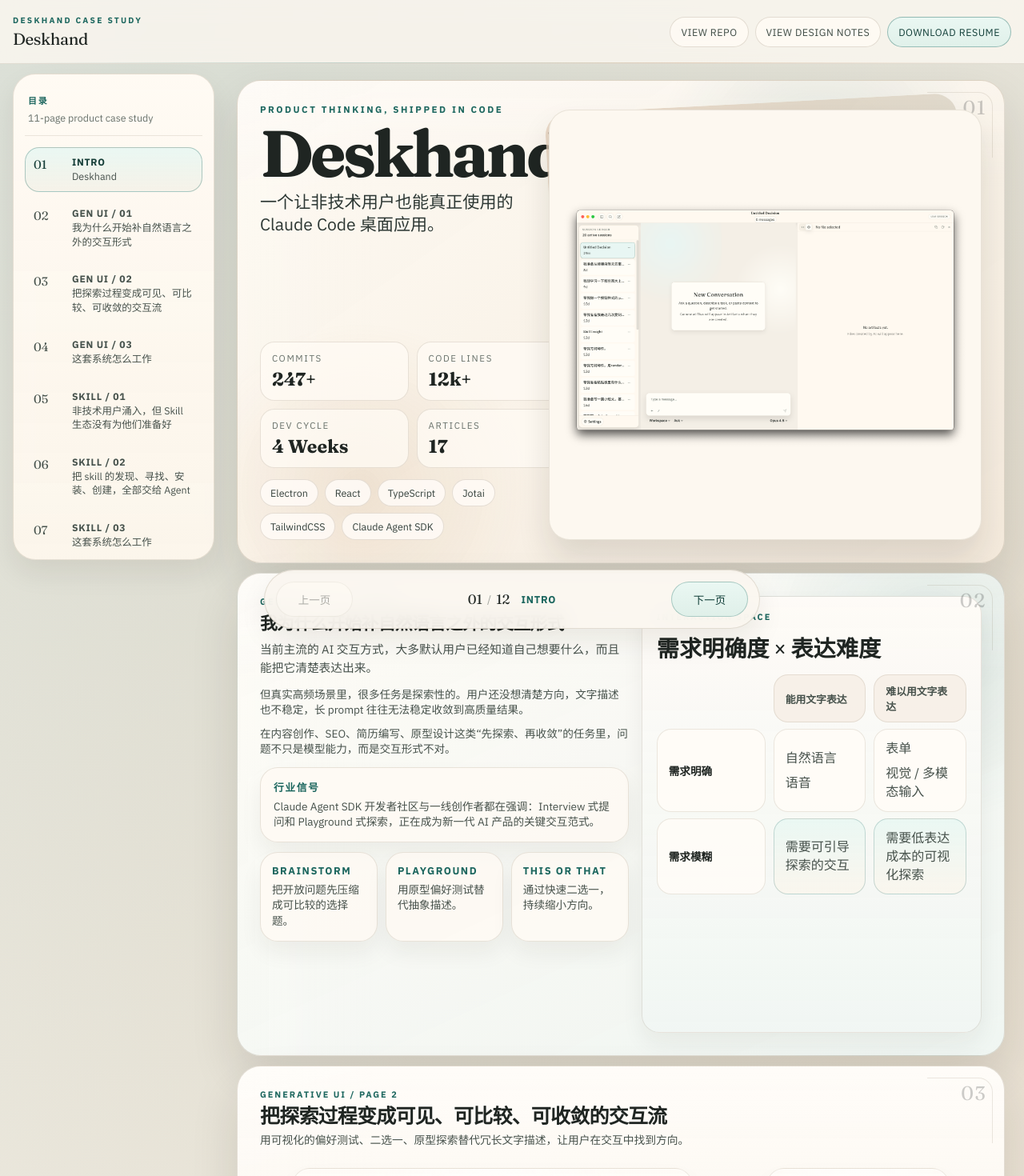
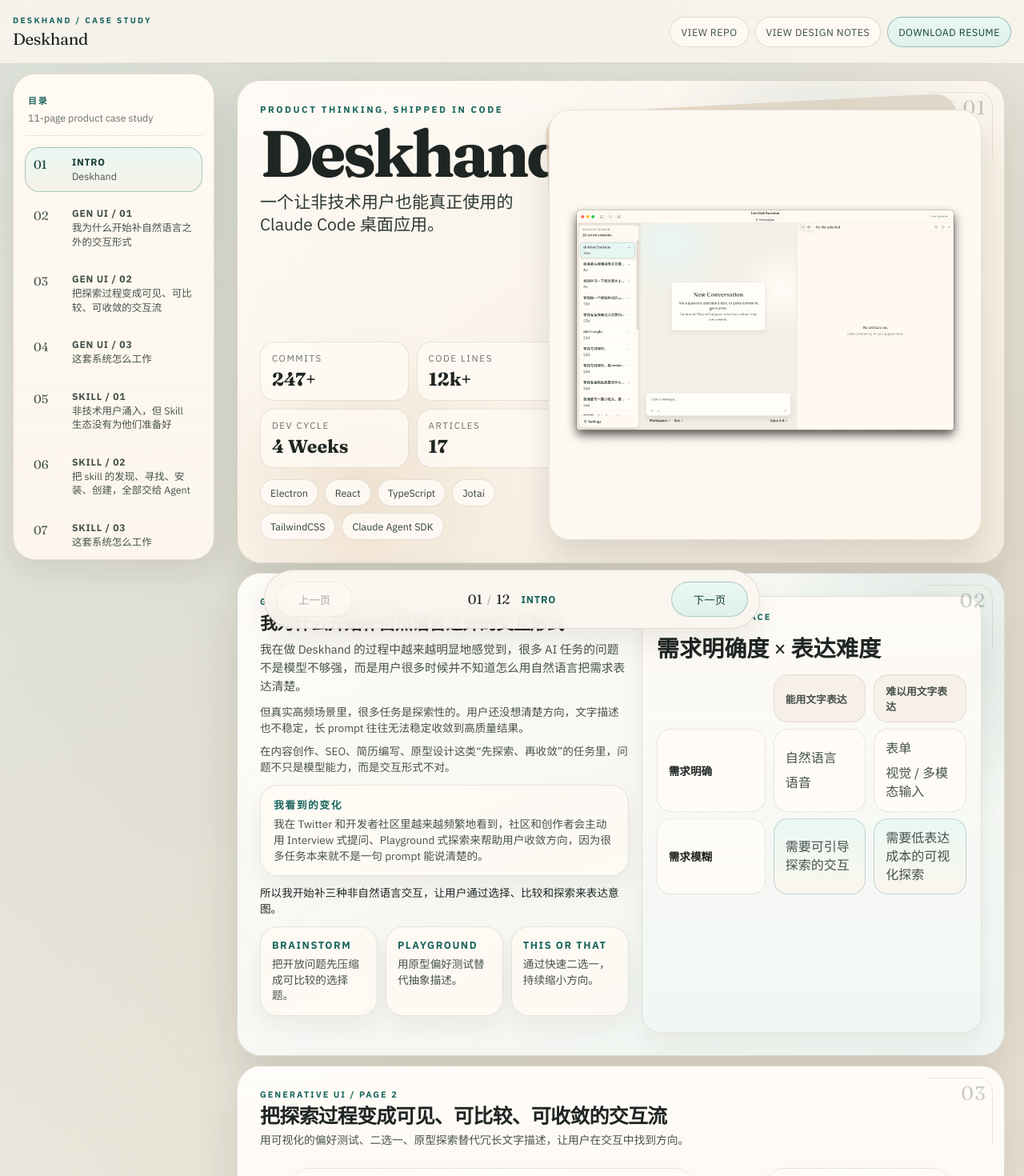
Before and after one commit to YUHAO-corn/deskhand-v2, a React (Vite) app: page / in a window 1280 px wide. Shown: the top 1470 px of the page at 80% size. Built offline with nearby package versions, Linux system fonts and the light colour scheme.

Commit message:
Refine showcase copy tone and bridge Gen UI tools

```diff
--- a/src/components/chrome/SiteHeader.tsx
+++ b/src/components/chrome/SiteHeader.tsx
@@ -9,7 +9,7 @@ export function SiteHeader({ onOpenNav }: SiteHeaderProps) {
     <header className={styles.header}>
       <div className={styles.inner}>
         <div className={styles.brandBlock}>
-          <p className={styles.kicker}>Deskhand Case Study</p>
+          <p className={styles.kicker}>Deskhand / Case Study</p>
           <a href="#hero" className={styles.title}>
             Deskhand
           </a>
--- a/src/components/sections/ProblemSplitSection.module.css
+++ b/src/components/sections/ProblemSplitSection.module.css
@@ -30,6 +30,7 @@
 
 .paragraphs p,
 .signalCard p,
+.toolIntro,
 .toolCard p,
 .insightBody,
 .sidePane p,
@@ -38,6 +39,13 @@
   color: var(--ink-soft);
   line-height: 1.44;
   font-size: 0.85rem;
+}
+
+.toolIntro {
+  margin: 0;
+  color: var(--ink);
+  font-size: 0.85rem;
+  line-height: 1.44;
 }
 
 .signalCard,
--- a/src/components/sections/ProblemSplitSection.tsx
+++ b/src/components/sections/ProblemSplitSection.tsx
@@ -33,6 +33,7 @@ export function ProblemSplitSection({ section, index }: ProblemSplitSectionProps
                 <p>{section.signal.body}</p>
               </article>
             ) : null}
+            {section.toolIntro ? <p className={styles.toolIntro}>{section.toolIntro}</p> : null}
             {section.toolCards ? (
               <div className={styles.toolGrid}>
                 {section.toolCards.map((tool) => (
--- a/src/content/generative-ui.ts
+++ b/src/content/generative-ui.ts
@@ -12,15 +12,17 @@ export const generativeUiProblem: ProblemSplitSectionContent = {
   pageType: "problemSplit",
   tone: "sage",
   variant: "matrix",
-  lead: "当前主流的 AI 交互方式，大多默认用户已经知道自己想要什么，而且能把它清楚表达出来。",
+  lead: "我在做 Deskhand 的过程中越来越明显地感觉到，很多 AI 任务的问题不是模型不够强，而是用户很多时候并不知道怎么用自然语言把需求表达清楚。",
   paragraphs: [
     "但真实高频场景里，很多任务是探索性的。用户还没想清楚方向，文字描述也不稳定，长 prompt 往往无法稳定收敛到高质量结果。",
     "在内容创作、SEO、简历编写、原型设计这类“先探索、再收敛”的任务里，问题不只是模型能力，而是交互形式不对。"
   ],
   signal: {
-    title: "行业信号",
-    body: "Claude Agent SDK 开发者社区与一线创作者都在强调：Interview 式提问和 Playground 式探索，正在成为新一代 AI 产品的关键交互范式。"
+    title: "我看到的变化",
+    body: "我在 Twitter 和开发者社区里越来越频繁地看到，社区和创作者会主动用 Interview 式提问、Playground 式探索来帮助用户收敛方向，因为很多任务本来就不是一句 prompt 能说清楚的。"
   },
+  toolIntro:
+    "所以我开始补三种非自然语言交互，让用户通过选择、比较和探索来表达意图。",
   toolCards: [
     {
       title: "Brainstorm",
--- a/src/content/hero.ts
+++ b/src/content/hero.ts
@@ -4,7 +4,7 @@ export const heroSection: HeroSectionContent = {
   id: "hero",
   navLabel: "Intro",
   title: "Deskhand",
-  kicker: "Project overview",
+  kicker: "Case Study",
   pageType: "hero",
   tone: "hero",
   eyebrow: "Product Thinking, Shipped in Code",
--- a/src/content/skill-system.ts
+++ b/src/content/skill-system.ts
@@ -12,7 +12,7 @@ export const skillSystemProblem: ProblemSplitSectionContent = {
   pageType: "problemSplit",
   tone: "linen",
   variant: "chain",
-  lead: "桌面 AI Agent 的需求正在从开发者快速扩散到普通用户。这批用户不懂终端、不知道 skill 是什么，也不会主动去“应用市场”搜索安装。",
+  lead: "我能明显感觉到，桌面 AI Agent 的使用人群正在从开发者快速扩散到普通用户。这批用户不懂终端、不知道 skill 是什么，也不会主动去“应用市场”搜索安装。",
   paragraphs: [
     "Skill 生态本身存在，但大多数用户进不去。这不是用户教育问题，而是链路设计问题。",
     "Skill 的发现、寻找、安装、创建，不应该继续由用户来做。"
--- a/src/types/content.ts
+++ b/src/types/content.ts
@@ -93,6 +93,7 @@ export interface ProblemSplitSectionContent extends NavMeta {
     title: string;
     body: string;
   };
+  toolIntro?: string;
   toolCards?: Array<{
     title: string;
     description: string;
```
